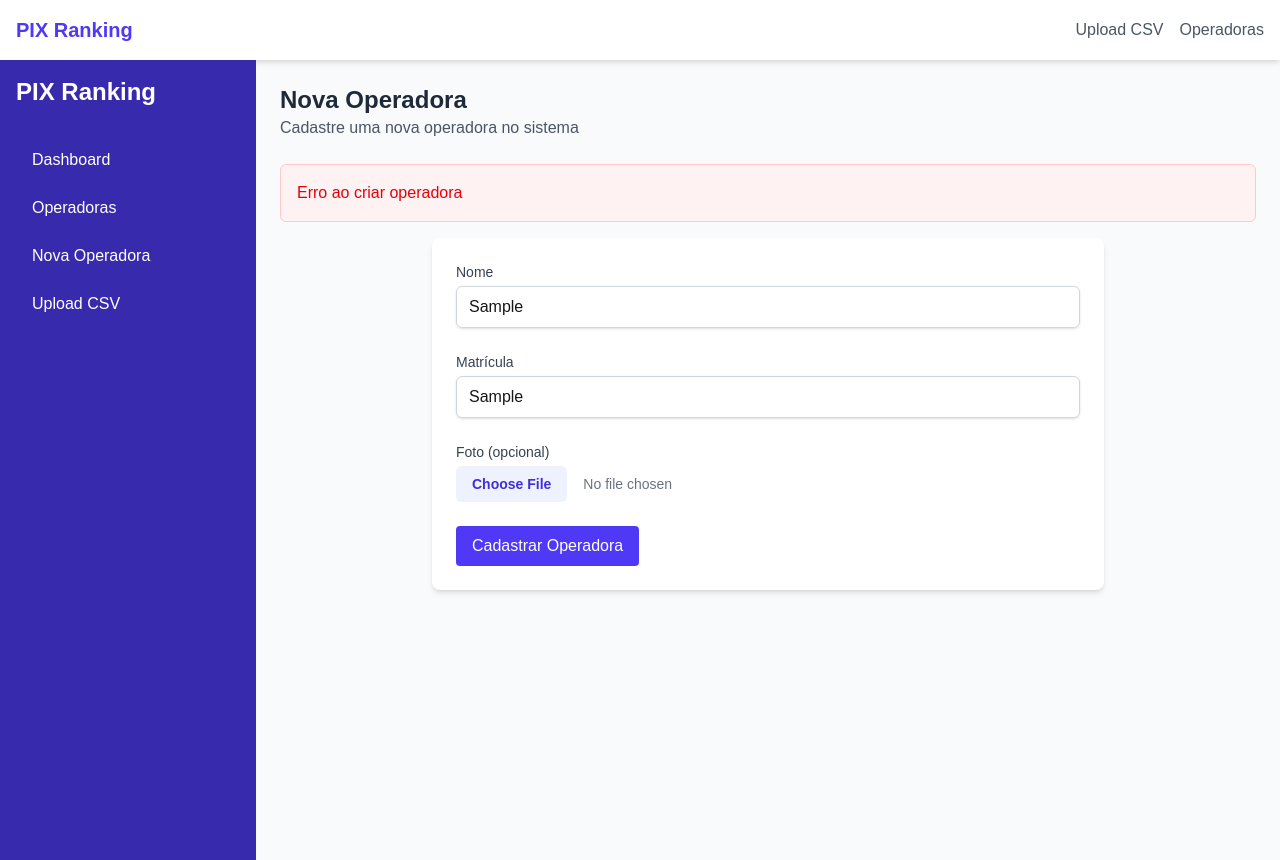
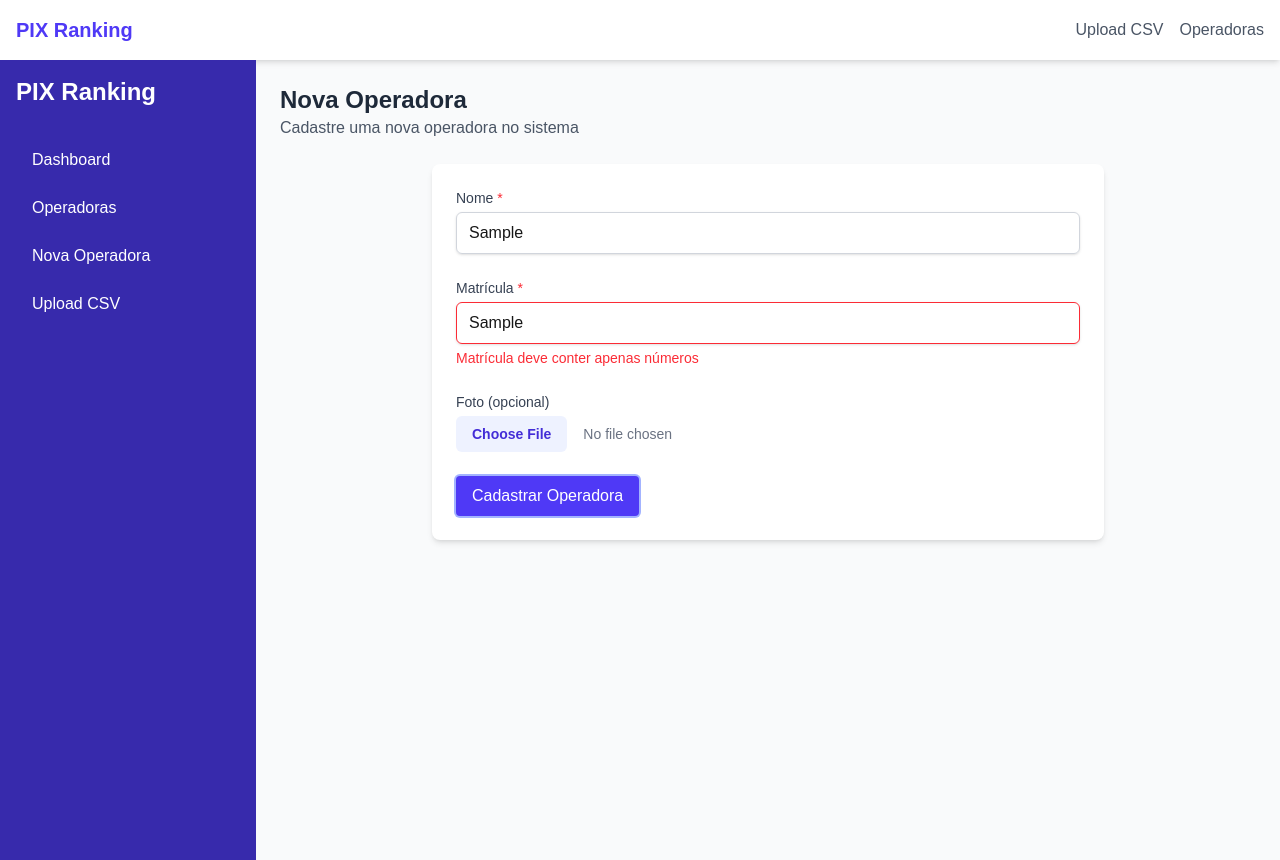
Before and after one commit to gabrieldnsilva/pixRanking, a Next.js app: page /operators/new in a window 1280 px wide. Both pictures are taken after typing "Sample", "Sample" into the empty fields and a click on the button "Cadastrar Operadora". Built offline with nearby package versions, Linux system fonts and the light colour scheme; no server answers; the database is empty.

Commit message:
feat: implement complete form to CREATE/UPDATE with some validations

```diff
--- a/components/Operators/OperatorForm.tsx
+++ b/components/Operators/OperatorForm.tsx
@@ -1,26 +1,108 @@
-import React, { useState } from "react";
+import React, { useState, useEffect } from "react";
 import Button from "../UI/Button";
 
+interface Operator {
+	_id?: string;
+	name: string;
+	registrationNumber: string;
+	profileImage?: string;
+}
+
 interface OperatorFormProps {
-	onSubmit: (data: FormData) => void;
+	onSubmit: (data: FormData) => Promise<void>;
 	isLoading?: boolean;
+	initialData?: Partial<Operator>;
+	mode?: "create" | "edit";
 }
 
 const OperatorForm: React.FC<OperatorFormProps> = ({
 	onSubmit,
 	isLoading = false,
+	initialData = {},
+	mode = "create",
 }) => {
-	const [name, setName] = useState("");
-	const [registrationNumber, setRegistrationNumber] = useState("");
+	const [name, setName] = useState(initialData.name || "");
+	const [registrationNumber, setRegistrationNumber] = useState(
+		initialData.registrationNumber || ""
+	);
 	const [image, setImage] = useState<File | null>(null);
-	const [previewUrl, setPreviewUrl] = useState<string | null>(null);
+	const [previewUrl, setPreviewUrl] = useState<string | null>(
+		initialData.profileImage || null
+	);
+	const [errors, setErrors] = useState<{ [key: string]: string }>({});
+	const [touched, setTouched] = useState<{ [key: string]: boolean }>({});
+
+	// Validação de campos quando mudam
+	useEffect(() => {
+		if (touched.name) validateField("name", name);
+	}, [name, touched.name]);
+
+	useEffect(() => {
+		if (touched.registrationNumber)
+			validateField("registrationNumber", registrationNumber);
+	}, [registrationNumber, touched.registrationNumber]);
+
+	// Funções de validação
+	const validateField = (field: string, value: string) => {
+		let newErrors = { ...errors };
+
+		if (field === "name") {
+			if (!value.trim()) {
+				newErrors.name = "Nome é obrigatório";
+			} else if (value.length < 3) {
+				newErrors.name = "Nome deve ter pelo menos 3 caracteres";
+			} else {
+				delete newErrors.name;
+			}
+		}
+
+		if (field === "registrationNumber") {
+			if (!value.trim()) {
+				newErrors.registrationNumber = "Matrícula é obrigatória";
+			} else if (!/^\d+$/.test(value)) {
+				newErrors.registrationNumber =
+					"Matrícula deve conter apenas números";
+			} else {
+				delete newErrors.registrationNumber;
+			}
+		}
+
+		setErrors(newErrors);
+	};
+
+	// Marca campo como tocado quando perde o foco
+	const handleBlur = (field: string) => {
+		setTouched({ ...touched, [field]: true });
+		validateField(field, field === "name" ? name : registrationNumber);
+	};
 
 	const handleImageChange = (e: React.ChangeEvent<HTMLInputElement>) => {
 		if (e.target.files && e.target.files[0]) {
 			const file = e.target.files[0];
+
+			// Validação do tipo de arquivo
+			if (!file.type.startsWith("image/")) {
+				setErrors({
+					...errors,
+					image: "O arquivo deve ser uma imagem",
+				});
+				return;
+			}
+
+			// Validação do tamanho do arquivo (max 5MB)
+			if (file.size > 5 * 1024 * 1024) {
+				setErrors({
+					...errors,
+					image: "A imagem deve ter no máximo 5MB",
+				});
+				return;
+			}
+
 			setImage(file);
+			delete errors.image;
+			setErrors({ ...errors });
 
-			// Create a preview
+			// Criar uma prévia
 			const reader = new FileReader();
 			reader.onload = () => {
 				setPreviewUrl(reader.result as string);
@@ -29,17 +111,45 @@ const OperatorForm: React.FC<OperatorFormProps> = ({
 		}
 	};
 
-	const handleSubmit = (e: React.FormEvent) => {
+	const handleSubmit = async (e: React.FormEvent) => {
 		e.preventDefault();
 
-		if (!name || !registrationNumber) return;
+		// Marcar todos os campos como tocados para exibir erros
+		setTouched({
+			name: true,
+			registrationNumber: true,
+		});
 
+		// Validar todos os campos
+		validateField("name", name);
+		validateField("registrationNumber", registrationNumber);
+
+		// Verificar se há erros
+		if (!name || !registrationNumber || Object.keys(errors).length > 0) {
+			return;
+		}
+
+		// Criar FormData para envio
 		const formData = new FormData();
 		formData.append("name", name);
 		formData.append("registrationNumber", registrationNumber);
-		if (image) formData.append("profileImage", image);
 
-		onSubmit(formData);
+		if (image) {
+			formData.append("profileImage", image);
+		} else if (previewUrl && initialData.profileImage) {
+			// Manter a imagem existente
+			formData.append("keepExistingImage", "true");
+		}
+
+		if (mode === "edit" && initialData._id) {
+			formData.append("_id", initialData._id);
+		}
+
+		try {
+			await onSubmit(formData);
+		} catch (error) {
+			console.error("Erro ao enviar formulário:", error);
+		}
 	};
 
 	return (
@@ -49,16 +159,21 @@ const OperatorForm: React.FC<OperatorFormProps> = ({
 					htmlFor="name"
 					className="block text-sm font-medium text-gray-700"
 				>
-					Nome
+					Nome <span className="text-red-500">*</span>
 				</label>
 				<input
 					id="name"
 					type="text"
 					value={name}
 					onChange={(e) => setName(e.target.value)}
-					className="mt-1 block w-full px-3 py-2 border border-gray-300 rounded-md shadow-sm focus:outline-none focus:ring-indigo-500 focus:border-indigo-500"
-					required
+					onBlur={() => handleBlur("name")}
+					className={`mt-1 block w-full px-3 py-2 border ${
+						errors.name ? "border-red-500" : "border-gray-300"
+					} rounded-md shadow-sm focus:outline-none focus:ring-indigo-500 focus:border-indigo-500`}
 				/>
+				{errors.name && (
+					<p className="mt-1 text-sm text-red-500">{errors.name}</p>
+				)}
 			</div>
 
 			<div>
@@ -66,16 +181,25 @@ const OperatorForm: React.FC<OperatorFormProps> = ({
 					htmlFor="registrationNumber"
 					className="block text-sm font-medium text-gray-700"
 				>
-					Matrícula
+					Matrícula <span className="text-red-500">*</span>
 				</label>
 				<input
 					id="registrationNumber"
 					type="text"
 					value={registrationNumber}
 					onChange={(e) => setRegistrationNumber(e.target.value)}
-					className="mt-1 block w-full px-3 py-2 border border-gray-300 rounded-md shadow-sm focus:outline-none focus:ring-indigo-500 focus:border-indigo-500"
-					required
+					onBlur={() => handleBlur("registrationNumber")}
+					className={`mt-1 block w-full px-3 py-2 border ${
+						errors.registrationNumber
+							? "border-red-500"
+							: "border-gray-300"
+					} rounded-md shadow-sm focus:outline-none focus:ring-indigo-500 focus:border-indigo-500`}
 				/>
+				{errors.registrationNumber && (
+					<p className="mt-1 text-sm text-red-500">
+						{errors.registrationNumber}
+					</p>
+				)}
 			</div>
 
 			<div>
@@ -96,6 +220,9 @@ const OperatorForm: React.FC<OperatorFormProps> = ({
                     file:bg-indigo-50 file:text-indigo-700
                     hover:file:bg-indigo-100"
 				/>
+				{errors.image && (
+					<p className="mt-1 text-sm text-red-500">{errors.image}</p>
+				)}
 				{previewUrl && (
 					<div className="mt-2">
 						<img
@@ -109,7 +236,9 @@ const OperatorForm: React.FC<OperatorFormProps> = ({
 
 			<div>
 				<Button type="submit" isLoading={isLoading}>
-					Cadastrar Operadora
+					{mode === "create"
+						? "Cadastrar Operadora"
+						: "Salvar Alterações"}
 				</Button>
 			</div>
 		</form>
```
